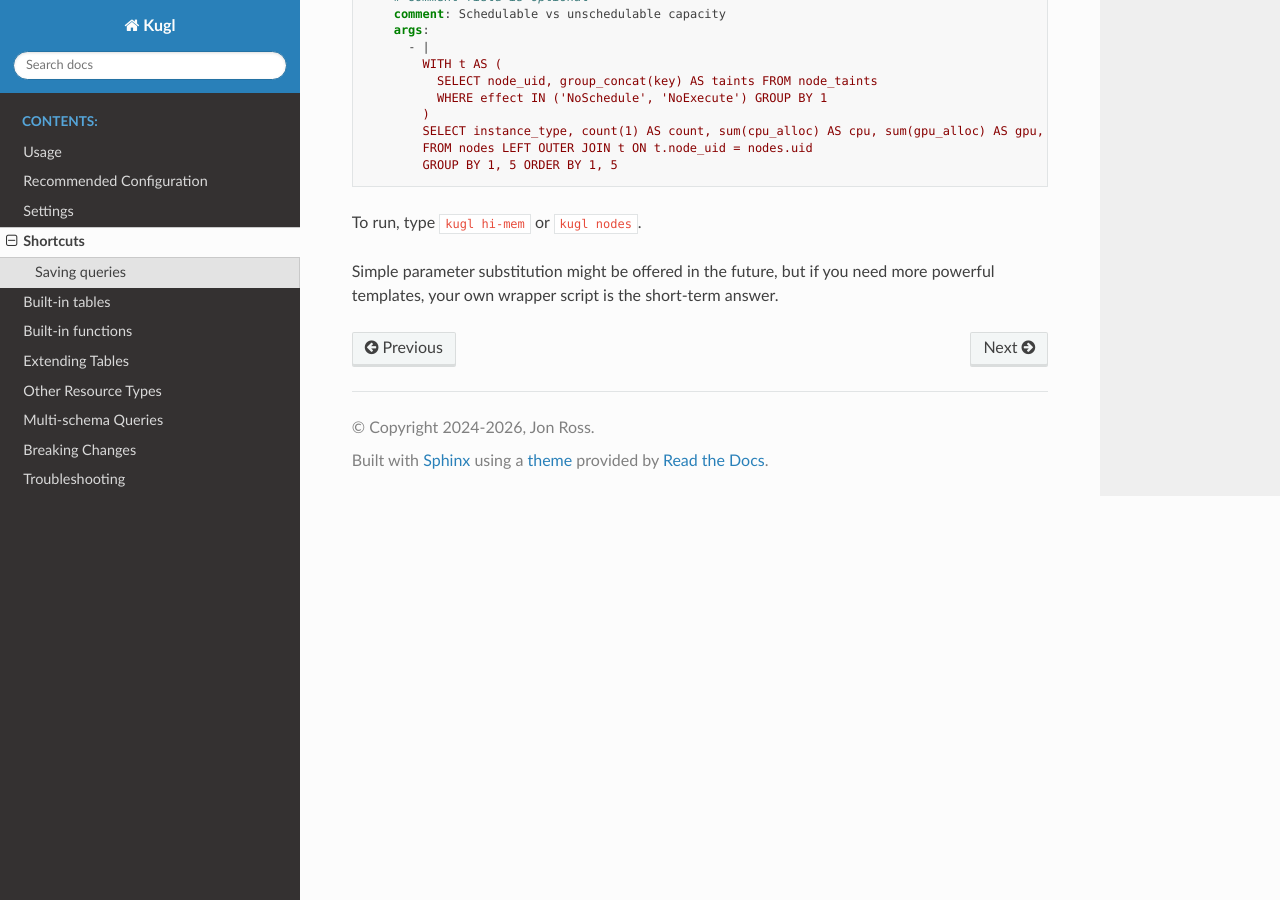
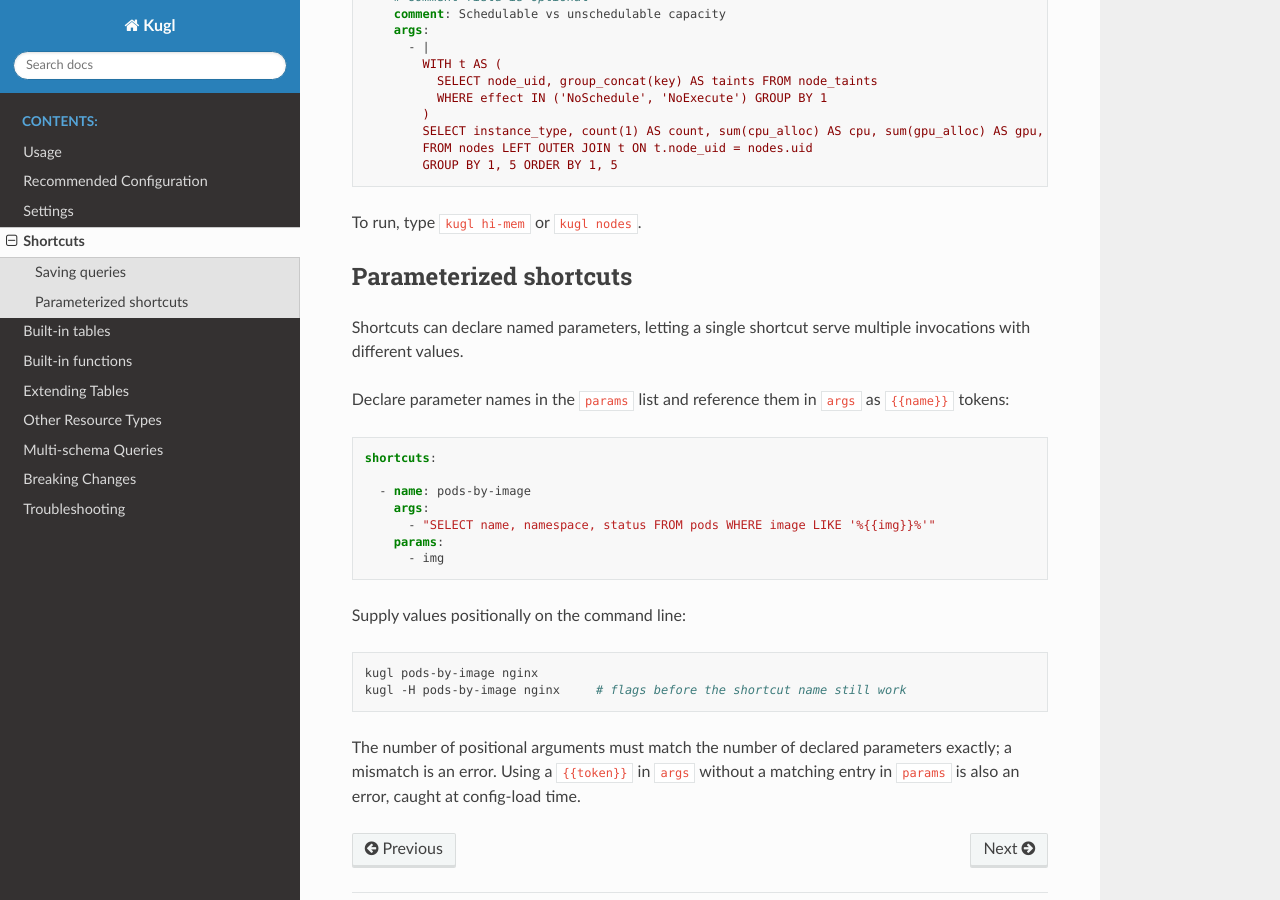
Before and after one commit to jonross/kugl, a Sphinx documentation site: the page built from docs/shortcuts.rst, in a window 1280 px wide and 900 px high, scrolled down 554 px. Built offline with Sphinx 7.4.7 and the Read the Docs theme 3.1.0, drawn with Linux system fonts in a browser that asks for light colours.

Commit message:
Doc tweaks

```diff
--- a/docs/shortcuts.rst
+++ b/docs/shortcuts.rst
@@ -37,6 +37,33 @@ in `recommended configuration <./recommended.rst>`__, add this to
 
 To run, type ``kugl hi-mem`` or ``kugl nodes``.
 
-Simple parameter substitution might be offered in the future, but if you
-need more powerful templates, your own wrapper script is the short-term
-answer.
+Parameterized shortcuts
+~~~~~~~~~~~~~~~~~~~~~~~
+
+Shortcuts can declare named parameters, letting a single shortcut serve
+multiple invocations with different values.
+
+Declare parameter names in the ``params`` list and reference them in
+``args`` as ``{{name}}`` tokens:
+
+.. code:: yaml
+
+   shortcuts:
+
+     - name: pods-by-image
+       args:
+         - "SELECT name, namespace, status FROM pods WHERE image LIKE '%{{img}}%'"
+       params:
+         - img
+
+Supply values positionally on the command line:
+
+.. code:: bash
+
+   kugl pods-by-image nginx
+   kugl -H pods-by-image nginx     # flags before the shortcut name still work
+
+The number of positional arguments must match the number of declared
+parameters exactly; a mismatch is an error.  Using a ``{{token}}`` in
+``args`` without a matching entry in ``params`` is also an error, caught
+at config-load time.
```
Also changed, not shown: CHANGELOG.md (+2 -1 lines), CLAUDE.md (+15 -0 lines).
